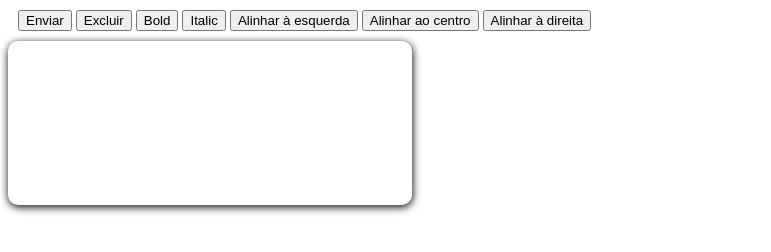
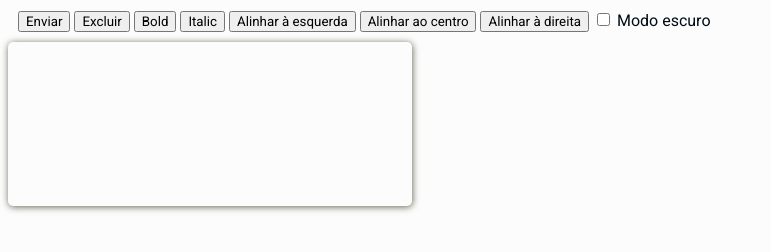
Before and after one commit to glhrmrg/text-editor, a plain HTML site: page index.html in a window 1280 px wide. Shown: the whole page, without its empty margins (0-771 px from the left). Drawn offline with Linux system fonts and the light colour scheme.

Commit message:
estilização do modo noturno

```diff
--- a/index.html
+++ b/index.html
@@ -12,20 +12,22 @@
 <body>
 
     <div class="main-container">
-        <div class="buttons">
+        <div class="input-buttons">
+            <input type="button" id="send" value="Enviar">
+            <input type="button" id="clear" value="Excluir">
+            <input type="button" id="bold" value="Bold">
+            <input type="button" id="italic" value="Italic">
+            <input type="button" id="left" value="Alinhar à esquerda">
+            <input type="button" id="center" value="Alinhar ao centro">
+            <input type="button" id="right" value="Alinhar à direita">
+            <input type="checkbox" name="checkbox" class="checkbox" id="checkbox">
+            <label for="checkbox" class="label">Modo escuro</label>
 
-            <button id="send" onclick="printText()">Enviar</button>
-            <button id="clear" onclick="removeText()">Excluir</button>
-            <input type="button" onclick="bold()" value="Bold">
-            <input type="button" onclick="italic()" value="Italic">
-            <input type="button" onclick="left()" value="Alinhar à esquerda">
-            <input type="button" onclick="center()" value="Alinhar ao centro">
-            <input type="button" onclick="right()" value="Alinhar à direita">
         </div>
-
         <textarea id="textarea" value=""></textarea>
-        <ul id="textList"></ul>
-    </div>
+        <div class="list-container">
+            <ul id="textList"></ul>
+        </div>
     </div>
 
     <script src="script.js"></script>
--- a/script.js
+++ b/script.js
@@ -1,8 +1,18 @@
 const field = document.querySelector('textarea');
 const clear = document.getElementById('clear');
-const send = document.querySelector('send');
+const bold = document.getElementById('bold');
+const italic = document.getElementById('italic');
+const right = document.getElementById('right');
+const left = document.getElementById('left');
+const center = document.getElementById('center');
+const html = document.querySelector('html');
+const darkmode = document.querySelector('#checkbox');
 
-function printText () {
+darkmode.addEventListener('change', function(){
+    html.classList.toggle('dark');
+});
+
+send.onclick = function printText () {
     let typedText = field.value;
     const list = document.createElement("li");
     const insertlist = document.createTextNode(typedText);
@@ -56,7 +66,12 @@ function printText () {
     document.getElementById("textList").appendChild(list);
 }
 
-function bold() {
+clear.onclick = function removeText () {
+    const remove = document.getElementById("textList")
+    remove.removeChild(remove.lastElementChild)
+}
+
+bold.onclick = function bold() {
     if (document.getElementById("textarea").style.fontWeight == "bold") {
         document.getElementById("textarea").style.fontWeight = "normal";
     }else {
@@ -64,7 +79,7 @@ function bold() {
     }
 }
 
-function italic() {
+italic.onclick = function italic() {
     if (document.getElementById("textarea").style.fontStyle == "italic") {
         document.getElementById("textarea").style.fontStyle = "normal";
     }else {
@@ -72,7 +87,7 @@ function italic() {
     }
 }
 
-function center() {
+center.onclick = function center() {
     if (document.getElementById("textarea").style.textAlign == "center") {
         document.getElementById("textarea").style.textAlign = "left";
     }else {
@@ -80,7 +95,7 @@ function center() {
     }
 }
 
-function right() {
+right.onclick = function right() {
     if (document.getElementById("textarea").style.textAlign == "right") {
         document.getElementById("textarea").style.textAlign = "left";
     }else {
@@ -88,15 +103,10 @@ function right() {
     }
 }
 
-function left() {
+left.onclick = function left() {
     if (document.getElementById("textarea").style.textAlign == "left") {
         document.getElementById("textarea").style.textAlign = "left";
     }else {
         document.getElementById("textarea").style.textAlign = "left";
     }
 }
-
-function removeText () {
-    const remove = document.getElementById("textList")
-    remove.removeChild(remove.lastElementChild)
-}
--- a/style.css
+++ b/style.css
@@ -1,20 +1,51 @@
+@import url('https://fonts.googleapis.com/css2?family=Roboto:ital,wght@0,100;0,300;0,400;0,500;0,700;0,900;1,100;1,300;1,400;1,500;1,700;1,900&display=swap');
+
+* {
+    font-family: 'Roboto', sans-serif;
+}
+
+:root {
+    --background: #fcfcfc;
+    --textareaBg: #fcfcfc;
+    --check: #000b14;
+    --textcolor: #000b14;
+}
+
+.dark {
+    --background: #000b14;
+    --textareaBg: #fcfcfc;
+    --check: #fcfcfc;
+    --textcolor: #fcfcfc;
+}
+
+body {
+    background: var(--background);
+    color: var(--textcolor);
+}
+
+.label {
+    background: var(--background);
+    color: var(--textcolor);
+}
+
 textarea {
+    background-color: var(--textareaBg);
     resize: none;
     width: 50vh;
     height: 20vh;
     border: none;
-    border-radius: 10px;
-    box-shadow: 0.5px 2px 8px;
+    border-radius: 5px;
+    box-shadow: 0.5px 1px 7px #665;
 }
 
 textarea:hover, textarea:focus {
     outline: none;
 }
 
-.buttons {
+.input-buttons {
     margin: 10px;
+}
 
-}
 
 ul {
     display: flex;
```
